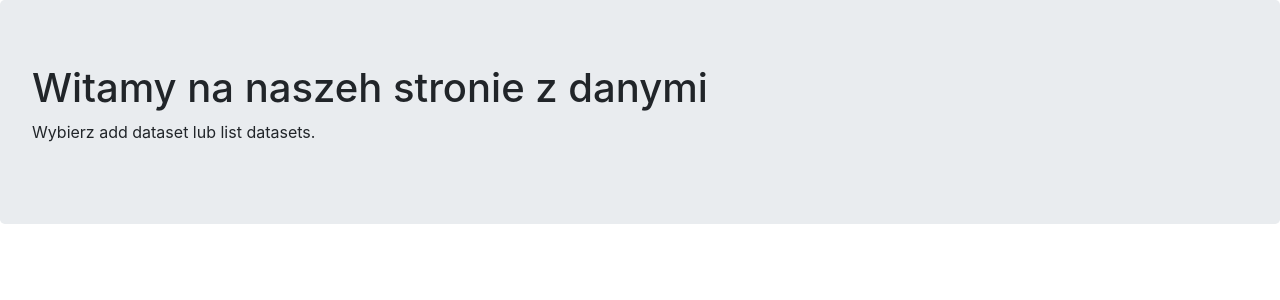
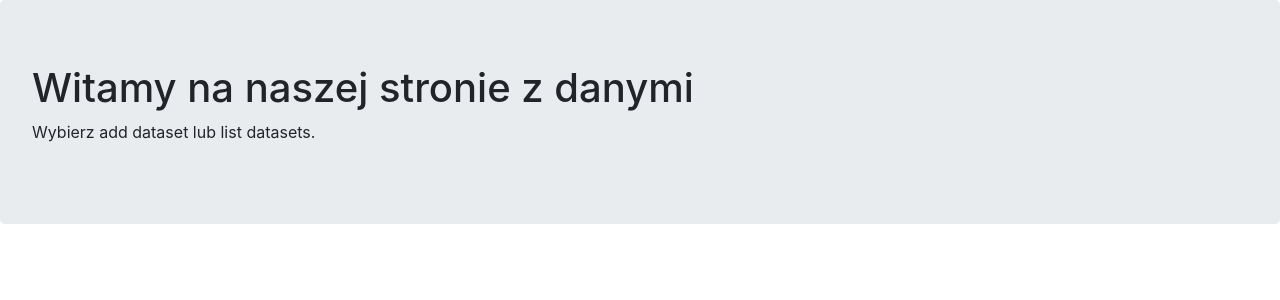
Before and after one commit to marcin-mulawa/projekt_flask, a Flask app: page / in a window 1280 px wide. Shown: the part 56-356 px from the top of the page. Run offline with Flask 2, Linux system fonts and the light colour scheme; some libraries are stand-ins or nearby versions.

Commit message:
correction

```diff
--- a/myproject/templates/home.html
+++ b/myproject/templates/home.html
@@ -1,7 +1,7 @@
 {% extends "base.html" %}
 {% block content %}
 <div class="jumbotron">
-  <h1>Witamy na naszeh stronie z danymi</h1>
+  <h1>Witamy na naszej stronie z danymi</h1>
   <p>Wybierz add dataset lub list datasets.</p>
 </div>
 {% endblock %}
```
